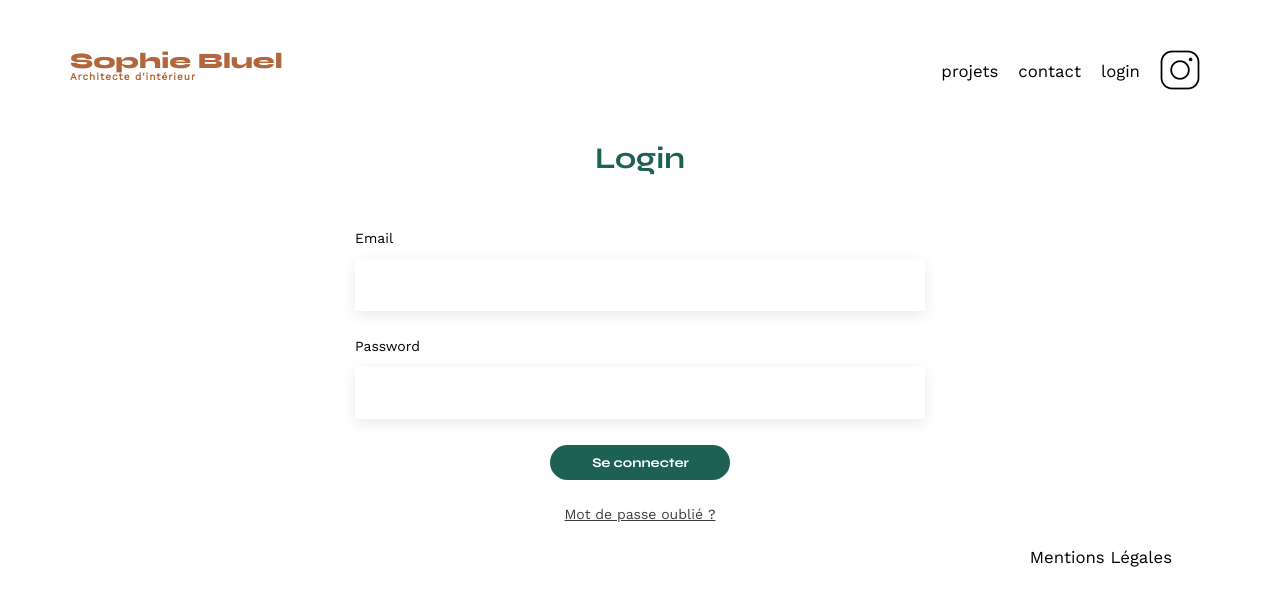
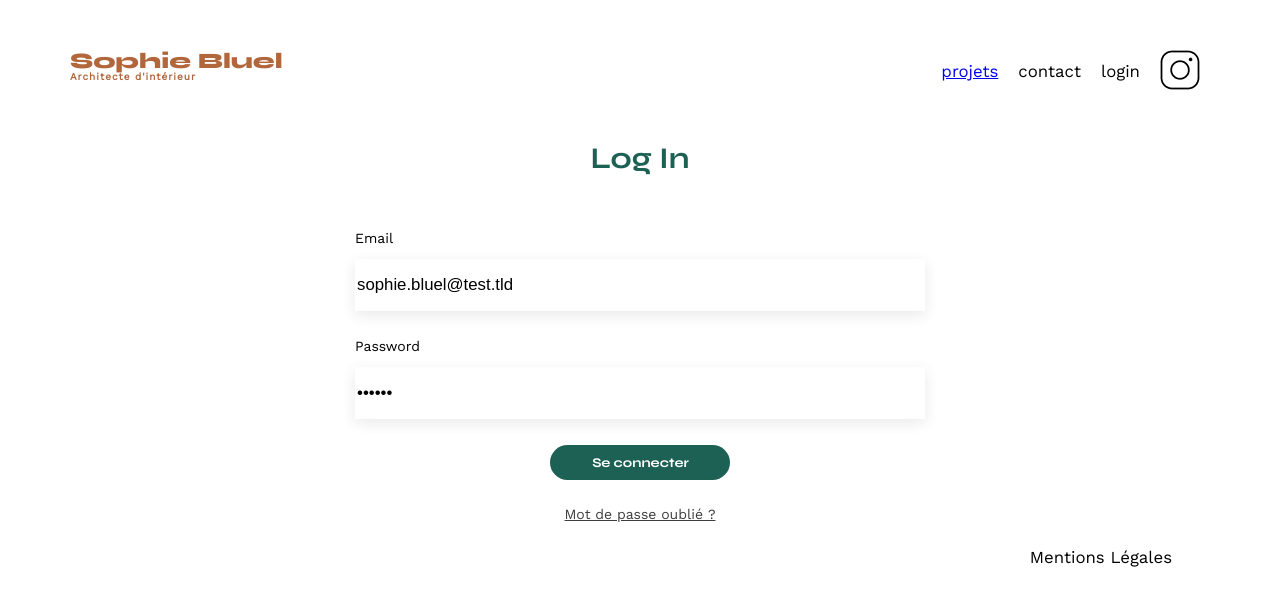
Before and after one commit to Selodie/Projet3_pageweb_dynamique, a plain HTML site: page FrontEnd/login.html in a window 1280 px wide. Drawn offline with nearby package versions, Linux system fonts and the light colour scheme.

Commit message:
main / formulaire du login refait en html, page log in fonctionnelle

```diff
--- a/FrontEnd/assets/style.css
+++ b/FrontEnd/assets/style.css
@@ -203,6 +203,10 @@ footer nav ul {
 	gap: 10px;
 }
 
+#filters:hover {
+	cursor: pointer;
+}
+
 .filter.every{
 	color:#1D6154;
 	font-family: 'Syne';
@@ -265,6 +269,10 @@ footer nav ul {
 	color:white;
 }
 
+.filter.selected {
+	background-color: #1D6154;
+	color: white;
+}
 
 /* Login page */
 
--- a/FrontEnd/login.html
+++ b/FrontEnd/login.html
@@ -15,7 +15,7 @@
 	<h1>Sophie Bluel <span>Architecte d'intérieur</span></h1>
 	<nav>
 		<ul>
-			<li>projets</li>
+			<li><a href="index.html">projets</a></li>
 			<li>contact</li>
 			<li>login</li>
 			<li><img src="./assets/icons/instagram.png" alt="Instagram"></li>
@@ -24,6 +24,17 @@
 </header>
 <main>
 	<section id="login" class="form">
+		<h2>Log In</h2>
+		<div class="login">
+			<form action="#" method="post">
+				<label for="email">Email</label>
+				<input type="email" name="email" id="email" value="sophie.bluel@test.tld"></input>
+				<label for="password">Password</label>
+				<input type="password" name="password" id="password" value="S0phie"></input>
+				<button type="submit">Se connecter</button>
+				<a class="password" href="#">Mot de passe oublié ?</a>
+			</form>
+		</div>
 
 	</section>
 </main>
--- a/FrontEnd/login.js
+++ b/FrontEnd/login.js
@@ -1,59 +1,64 @@
-// On récupère la section dans laquelle va apparaître le login
-const sectionLogin = document.getElementById("login");
 
-// Création du titre
-const titleElement =  document.createElement("h2");
-titleElement.innerHTML = "Login";
-sectionLogin.appendChild(titleElement);
+// Appel de l'API avec la méthode POST
+async function fetchUsers (email, password) {
+    const url = 'http://localhost:5678/api/users/login';
+    const response = await fetch (url, {
+        method: 'POST',
+        headers: {
+            Accept: "application/json",
+            "Content-Type": "application/json",
+            // Authorization: "Bearer Token"
+        },
+        body: JSON.stringify({
+            email: email,
+            password: password
+        })
+    })
+    return response.json();
+}
 
-// Création d'une div qui va contenir le formulaire du login
-const divElement = document.createElement("div");
-divElement.classList.add("login");
-sectionLogin.appendChild(divElement);
+const form = document.querySelector('form');
 
-// Création d'un formulaire
-const formElement = document.createElement("form");
-formElement.action = "#";
-formElement.method = "post";
-divElement.appendChild(formElement);
+// Ajout d'un écouteur d'événement sur le formulaire pour écouter le submit
+form.addEventListener("submit", (event) => {
+    // On empêche le comportement par défaut
+    event.preventDefault();
 
-// Création label et input pour l'email
+    // On récupère la valeur des input email et mdp
+    const emailValue = document.getElementById("email").value;
+    const passwordValue = document.getElementById("password").value;
 
-const labelEmailElement = document.createElement("label");
-labelEmailElement.setAttribute("for", "email");
-labelEmailElement.innerText = "Email";
-const inputEmailElement = document.createElement("input");
-inputEmailElement.type = "email";
-inputEmailElement.name = "email";
-inputEmailElement.id = "email";
+    //
+    fetchUsers(emailValue, passwordValue).then(response => {
+        //
+        if (response.token){
+            //
+            let token = response.token;
+            localStorage.setItem("token", token);
+            console.log(token);
+            window.location.replace( "index.html");
+        //
+        } else {
+            alert("Erreur dans l’identifiant ou le mot de passe")
+        }
+    });
+})
 
-formElement.appendChild(labelEmailElement);
-formElement.appendChild(inputEmailElement);
 
-// Création label et input pour le mdp
-const labelPasswordElement = document.createElement("label");
-labelPasswordElement.innerText = "Password";
-labelPasswordElement.setAttribute("for", "password");
-const inputPasswordElement = document.createElement("input");
-inputPasswordElement.type = "password";
-inputPasswordElement.name = "password";
-inputPasswordElement.id = "password";
 
-formElement.appendChild(labelPasswordElement);
-formElement.appendChild(inputPasswordElement);
 
-// Création de l'input submit
 
-const buttonSubmitElement = document.createElement("button");
-buttonSubmitElement.type = "submit";
-buttonSubmitElement.innerText = "Se connecter";
 
-formElement.appendChild(buttonSubmitElement);
 
-// Création d'un lien mdp oublié
 
-const aElement = document.createElement("a");
-aElement.classList.add("password");
-aElement.href = "#";
-aElement.innerText = "Mot de passe oublié ?";
-formElement.appendChild(aElement);
+
+// const options = {
+//     method: 'POST',
+//     headers: {'Content-Type': 'application/json', Accept: 'application/json'},
+//     body: '{"email":"sophie.bluel@test.tld","password":"S0phie"}'
+//   };
+
+//   fetch('http://localhost:5678/api/users/login', options)
+//     .then(response => response.json())
+//     .then(response => console.log(response))
+//     .catch(err => console.error(err));
```
Also changed, not shown: FrontEnd/works.js (+10 -8 lines).
